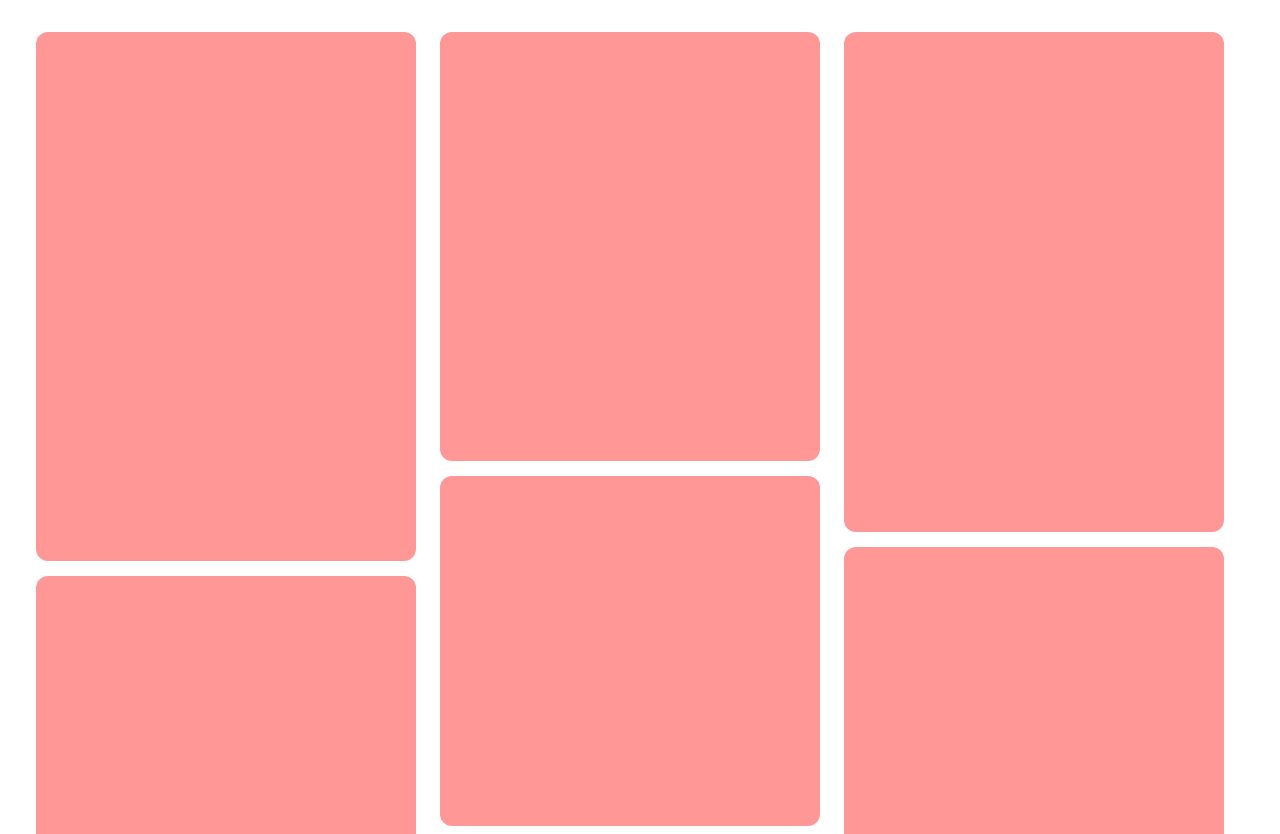
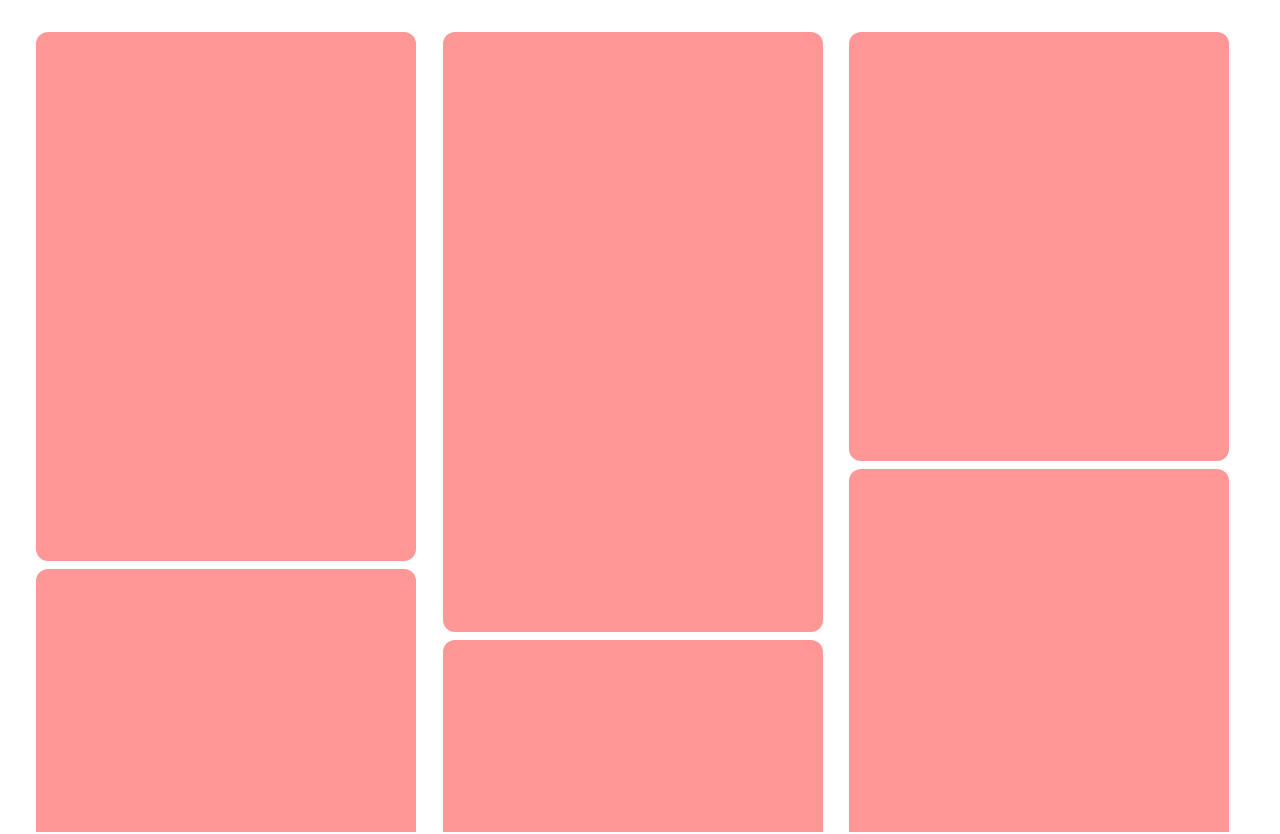
Before and after one commit to Rendydendimara/photoshop-frontend, a Next.js app: page /explore in a window 1280 px wide. Shown: the top 834 px of the page. Built offline with nearby package versions, Linux system fonts and the light colour scheme.

Commit message:
chore: fix scoll columns items

```diff
--- a/src/pages/explore.tsx
+++ b/src/pages/explore.tsx
@@ -33,39 +33,67 @@ const Explore: NextPage = () => {
             md: '20px',
             xl: '30px',
           }}
-          h='100vh'
           w='full'
           py='4'
         >
-          {/* <SimpleGrid
-            h='full'
-            w='full'
-            columns={[1, 2, 3]}
-            justifyContent='space-between'
-            alignItems='center'
-          ></SimpleGrid> */}
-          <Box
-            padding={4}
-            w='100%'
-            mx='auto'
-            sx={{ columnCount: [1, 2, 3], columnGap: '4px' }}
-          >
-            {[1, 1, 1, 1, 1, 1, 1, 1, 1, 1, 1, 1, 1, 1, 1, 1, 1, 1, 1, 1].map(
-              (dt, index) => (
+          <SimpleGrid padding={4} w='full' columns={[1, 2, 3]} spacing={3}>
+            <Box
+              maxH='100vh' //{{ base: 'unset', md: '100vh' }}
+              overflowY={{ base: 'unset', md: 'scroll' }}
+              className='styled-scrollbar'
+            >
+              {[1, 1, 1, 1, 1, 1, 1, 1, 1, 1, 1, 1].map((dt, index) => (
                 <Box
                   onClick={onOpen}
                   _hover={{ cursor: 'pointer' }}
                   key={index}
-                  w={{ base: '300px', md: '380px', lg: '400px', xl: '430px' }}
+                  w={{ base: '270px', md: '380px', lg: '400px', xl: '430px' }}
                   borderRadius='xl'
                   mb={2}
-                  display='inline-block'
                   h={height[Math.floor(Math.random() * 5)]}
                   bgColor='#FF9797'
                 />
-              )
-            )}
-          </Box>
+              ))}
+            </Box>
+
+            <Box
+              maxH='100vh' //{{ base: 'unset', md: '100vh' }}
+              overflowY={{ base: 'unset', md: 'scroll' }}
+              className='styled-scrollbar'
+            >
+              {[1, 1, 1, 1, 1, 1, 1, 1, 1, 1, 1, 1].map((dt, index) => (
+                <Box
+                  onClick={onOpen}
+                  _hover={{ cursor: 'pointer' }}
+                  key={index}
+                  w={{ base: '270px', md: '380px', lg: '400px', xl: '430px' }}
+                  borderRadius='xl'
+                  mb={2}
+                  h={height[Math.floor(Math.random() * 5)]}
+                  bgColor='#FF9797'
+                />
+              ))}
+            </Box>
+
+            <Box
+              maxH='100vh' //{{ base: 'unset', md: '100vh' }}
+              overflowY={{ base: 'unset', md: 'scroll' }}
+              className='styled-scrollbar'
+            >
+              {[1, 1, 1, 1, 1, 1, 1, 1, 1, 1, 1, 1].map((dt, index) => (
+                <Box
+                  onClick={onOpen}
+                  _hover={{ cursor: 'pointer' }}
+                  key={index}
+                  w={{ base: '270px', md: '380px', lg: '400px', xl: '430px' }}
+                  borderRadius='xl'
+                  mb={2}
+                  h={height[Math.floor(Math.random() * 5)]}
+                  bgColor='#FF9797'
+                />
+              ))}
+            </Box>
+          </SimpleGrid>
         </Box>
         <Modal
           closeOnOverlayClick={false}
@@ -81,7 +109,7 @@ const Explore: NextPage = () => {
               <Flex justifyContent='flex-end'>
                 <Box width='303px' height='49px' bgColor='#D9D9D9' />
               </Flex>
-              <SimpleGrid mt='17px' columns={[2, 3, 5]} spacing='16px'>
+              <SimpleGrid mt='17px' columns={[1, 3, 5]} spacing='16px'>
                 <Box width='135px' height='135px' bgColor='#D9D9D9' />
                 <Box width='135px' height='135px' bgColor='#D9D9D9' />
                 <Box width='135px' height='135px' bgColor='#D9D9D9' />
```
